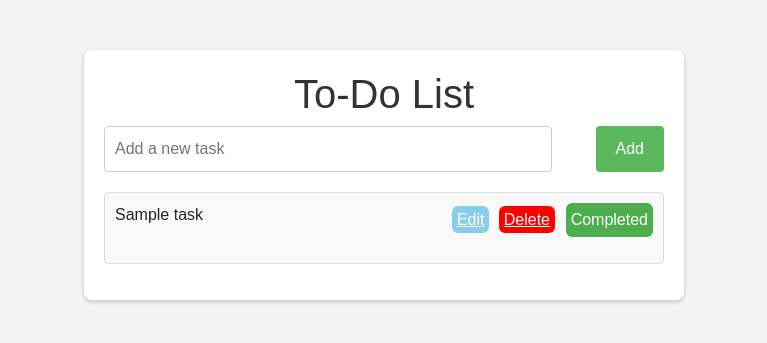
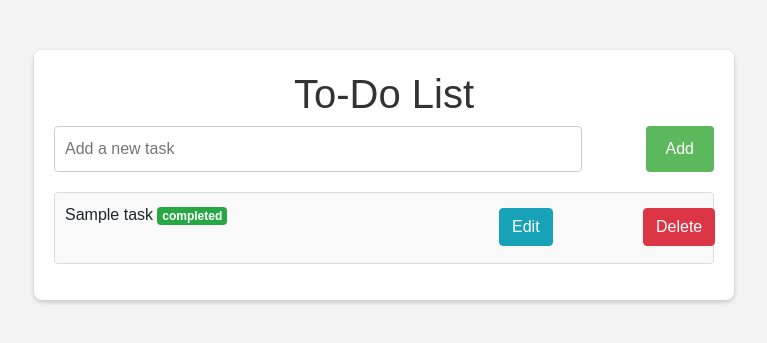
Before and after one commit to saadAshiq141/todo-list, a PHP site: page / in a window 1280 px wide. Shown: the top 343 px of the page, without its empty margins (256-1023 px from the left). Run offline with PHP 8.4, Linux system fonts and the light colour scheme; tables that the repository leaves empty or names only in its code hold one stand-in row (values such as "Sample post"); some libraries are stand-ins or nearby versions.

Commit message:
UI Enhancement

```diff
--- a/index.php
+++ b/index.php
@@ -15,6 +15,8 @@ if(isset($_GET['submit'])){
     $task_name = $_GET['task_name'];
     $sql ="INSERT INTO `tasks`(`name`, `status`) VALUES ('$task_name','pending')";
     $results = $conn->query($sql);
+    header('Location: '.'index.php');
+
 }
 
 $sql = "SELECT * FROM `tasks` WHERE 1";
@@ -37,7 +39,10 @@ if(isset($_GET['id'])){
     <meta charset="UTF-8">
     <meta name="viewport" content="width=device-width, initial-scale=1.0">
     <title>To-Do List</title>
-    <link href="https://cdn.jsdelivr.net/npm/bootstrap@5.3.0-alpha3/dist/css/bootstrap.min.css" rel="stylesheet">
+    <link rel="stylesheet" href="https://cdn.jsdelivr.net/npm/bootstrap@4.0.0/dist/css/bootstrap.min.css" integrity="sha384-Gn5384xqQ1aoWXA+058RXPxPg6fy4IWvTNh0E263XmFcJlSAwiGgFAW/dAiS6JXm" crossorigin="anonymous">
+    <script src="https://code.jquery.com/jquery-3.2.1.slim.min.js" integrity="sha384-KJ3o2DKtIkvYIK3UENzmM7KCkRr/rE9/Qpg6aAZGJwFDMVNA/GpGFF93hXpG5KkN" crossorigin="anonymous"></script>
+<script src="https://cdn.jsdelivr.net/npm/popper.js@1.12.9/dist/umd/popper.min.js" integrity="sha384-ApNbgh9B+Y1QKtv3Rn7W3mgPxhU9K/ScQsAP7hUibX39j7fakFPskvXusvfa0b4Q" crossorigin="anonymous"></script>
+<script src="https://cdn.jsdelivr.net/npm/bootstrap@4.0.0/dist/js/bootstrap.min.js" integrity="sha384-JZR6Spejh4U02d8jOt6vLEHfe/JQGiRRSQQxSfFWpi1MquVdAyjUar5+76PVCmYl" crossorigin="anonymous"></script>
     <style>
         body {
             font-family: Arial, sans-serif;
@@ -46,7 +51,7 @@ if(isset($_GET['id'])){
             padding: 0;
         }
         .container {
-            max-width: 600px;
+            max-width: 700px;
             margin: 50px auto;
             background: #fff;
             padding: 20px;
@@ -97,7 +102,7 @@ if(isset($_GET['id'])){
             background: #d9534f;
             border: none;
             color: white;
-            /* padding: 5px 10px; */
+            padding: 5px 10px; */
             border-radius: 4px;
             cursor: pointer;
         }
@@ -106,9 +111,10 @@ if(isset($_GET['id'])){
         }
         .completed{
             color: white;
-            background: #4CAE4C;
+            background-color: #5cb85c;
             padding: 5px;
             border-radius: 6px;
+
         }
         .delete{
             color: white;
@@ -139,6 +145,15 @@ if(isset($_GET['id'])){
             width: 300px;
             height: 50px;
         }
+        .Mark-as-complete{
+            width: 80px;
+            margin-left: 50px;
+            border: 1px solid red;
+            color: white;
+            background: green;
+            padding: 5px;
+            border-radius: 6px;
+        }
     </style>
 </head>
 <body>
@@ -153,23 +168,22 @@ if(isset($_GET['id'])){
             <ul id="todo-list">
             <?php foreach($results as $value){ ?>
 
-            <li><div class="tasks"><?php echo $value['name']; ?></div>
+                <li><div class="tasks"><?php echo $value['name']; ?> <span class= <?php if ($value['status'] == 'completed') { ?> "badge badge-success" <?php } else  { ?> "badge badge-warning" <?php } ?> completed"><?php echo $value['status'] ?></span> </div>
                 <div class="edit-div">
-            <a href="edit.php?id=<?php echo $value['id'] ?>"  class="edit">Edit</a>
+                <a href="edit.php?id=<?php echo $value['id'] ?>"  class="btn btn-info">Edit</a>
                 </div>
                 <div class="delete-div">
-            <a href="index.php?id=<?php echo $value['id'] ?>"  class="delete">Delete</a>
+                <a href="index.php?id=<?php echo $value['id'] ?>"  class="btn btn-danger">Delete</a>
                 </div>
                 <?php if ($value['status']== 'pending'){ ?>
 
-              <a href="markAsComplete.php?id=<?php echo $value['id'] ?>"  class="btn btn-danger">Mark As Complete</a>
-            <?php } else{ ?>
-                    <p class="completed">Completed</p>
+                <a href="markAsComplete.php?id=<?php echo $value['id'] ?>"  class="btn btn-success">Mark As Complete</a>
                 <?php } ?>
             </li>
 
             <?php } ?>
             </ul>
+
     </div>
     <script src="https://cdn.jsdelivr.net/npm/bootstrap@5.3.0-alpha3/dist/js/bootstrap.bundle.min.js"></script>
 
```
Lines whose indentation alone changed are shown as unchanged.
